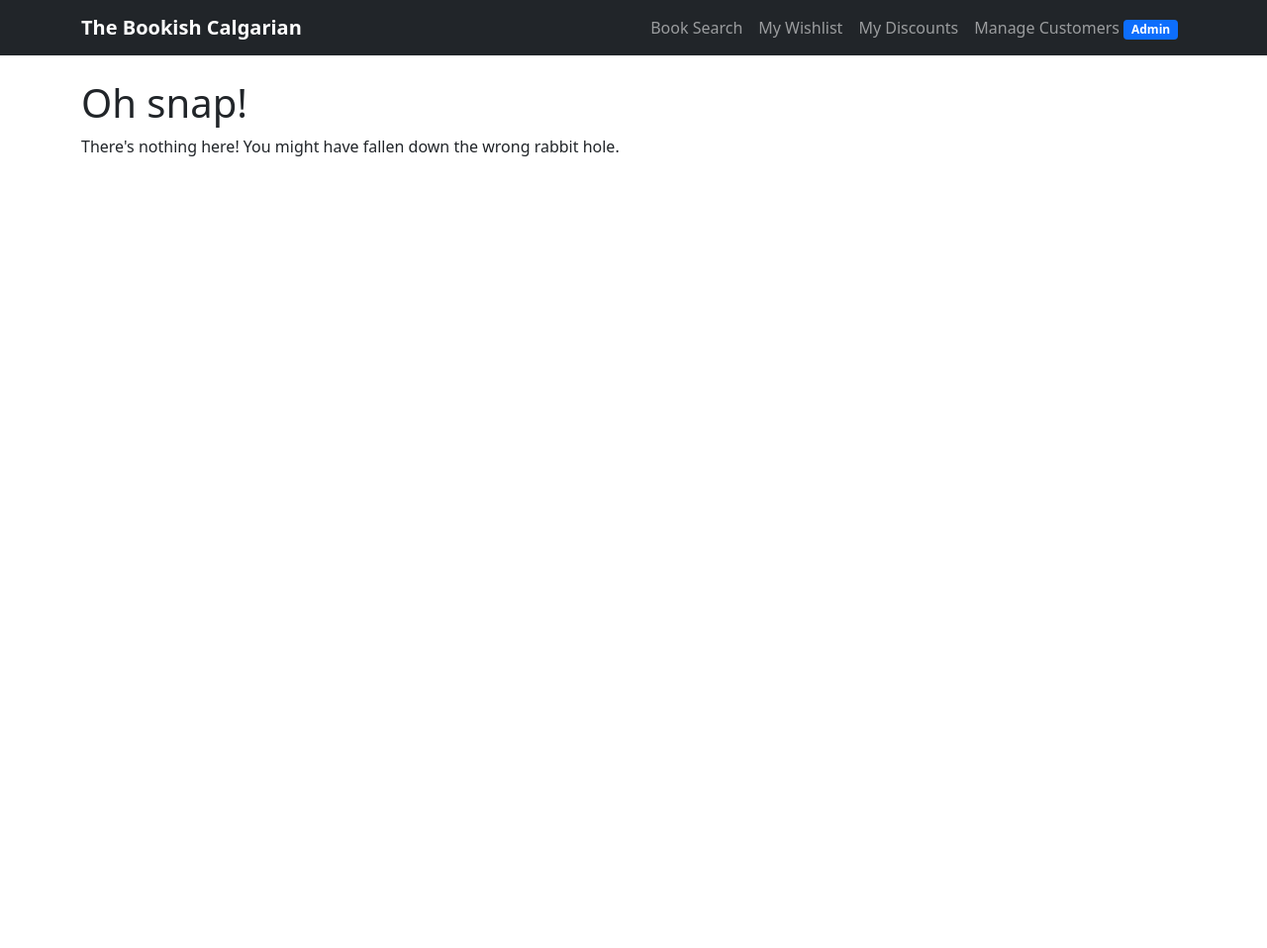
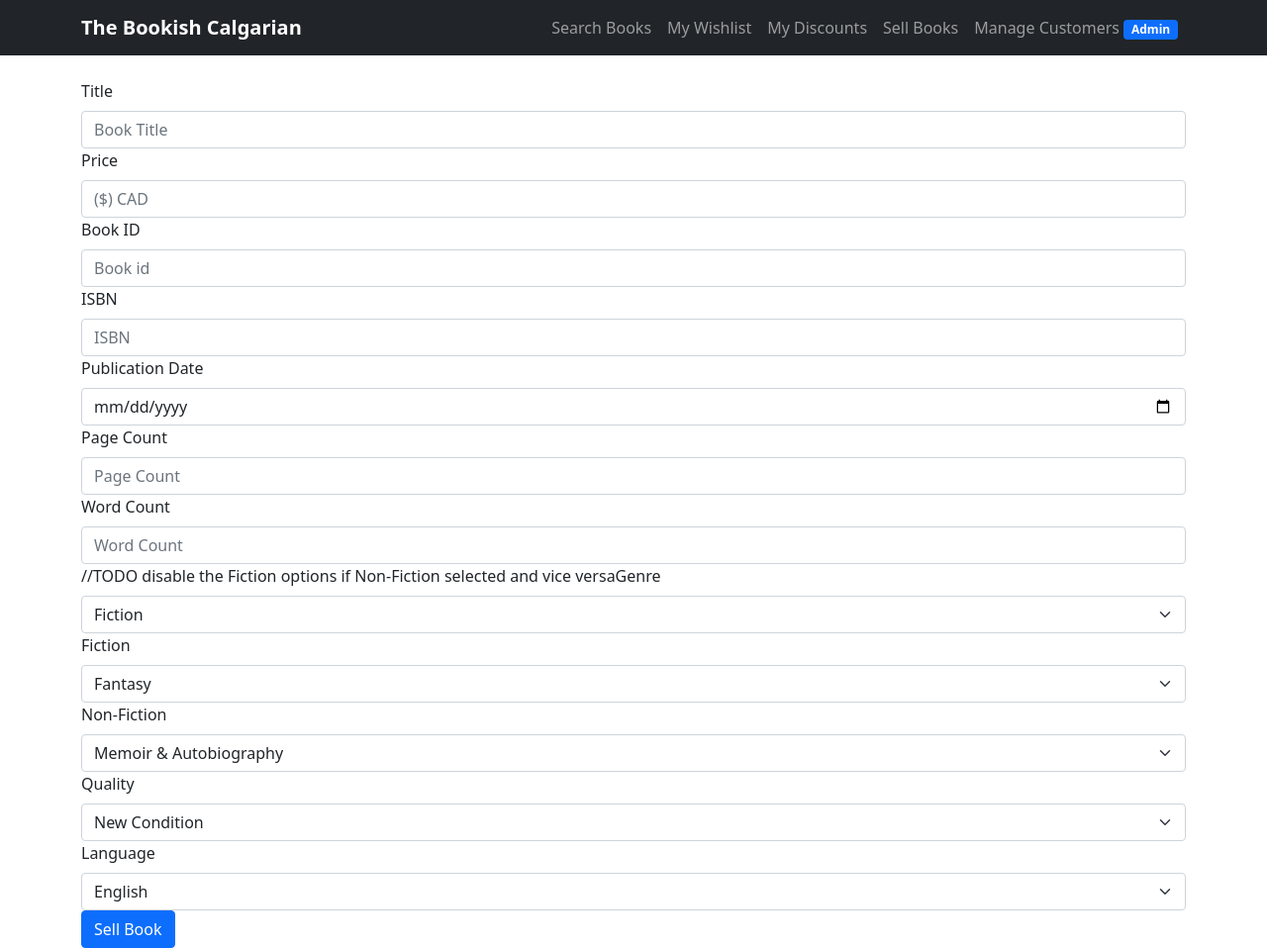
Before and after one commit to josuaaah/The-Bookish-Calgarian, a Gatsby site: page /sell in a window 1280 px wide. Before the commit this address had no page. Shown: the whole page at 99% size. Before the commit the page ends 800 px from the top, so only its background shows below. Built offline with nearby package versions, Linux system fonts and the light colour scheme; Gatsby itself is replaced by a stand-in of ours.

Commit message:
Update on dummy website
Not completed. Just want to backup work completed so far.

```diff
--- a/src/components/navigation.js
+++ b/src/components/navigation.js
@@ -11,9 +11,10 @@ const Navigation = () => {
       <Container>
       <Navbar.Brand href="/" className="pe-3"><b>The Bookish Calgarian</b></Navbar.Brand>
       <Nav className="justify-content-end">
-        <Nav.Link href="/books">Book Search</Nav.Link>
+        <Nav.Link href="/books">Search Books</Nav.Link>
         <Nav.Link href="/wishlist">My Wishlist</Nav.Link>
         <Nav.Link href="/discounts">My Discounts</Nav.Link>
+        <Nav.Link href="/sell">Sell Books</Nav.Link>
         <Nav.Link href="/customers">Manage Customers <Badge>Admin</Badge></Nav.Link>
       </Nav>
       </Container>
--- /dev/null
+++ b/src/pages/sell.js
@@ -0,0 +1,106 @@
+import 'bootstrap/dist/css/bootstrap.min.css'
+
+import * as React from "react"
+
+import Layout from "../components/layout"
+import Form from "react-bootstrap/Form"
+import Button from "react-bootstrap/Button"
+
+const SellPage = ({ placeholder }) => {
+  return (
+    <Layout pageTitle="Sell Books">
+    <Form>
+        <Form.Label>Title</Form.Label>
+        <Form.Control type="text" placeholder="Book Title"/>
+
+        <Form.Label>Price</Form.Label>
+        <Form.Control type="number" placeholder="($) CAD"/>
+
+        <Form.Label>Book ID</Form.Label>
+        <Form.Control type="text" placeholder="Book id"/>
+
+        <Form.Label>ISBN</Form.Label>
+        <Form.Control type="number" placeholder="ISBN"/>
+
+        <Form.Label>Publication Date</Form.Label>
+        <Form.Control type="date"/>
+
+        <Form.Label>Page Count</Form.Label>
+        <Form.Control type="text" placeholder="Page Count"/>
+
+
+        <Form.Label>Word Count</Form.Label>
+        <Form.Control type="text" placeholder="Word Count"/>
+
+        //TODO disable the Fiction options if Non-Fiction selected and vice versa
+        <Form.Label>Genre</Form.Label>
+        <Form.Select aria-label="Genre">
+            <option value="Fiction">Fiction</option>
+            <option value="Non-Fiction">Non-Fiction</option>
+        </Form.Select>
+
+        <Form.Label>Fiction</Form.Label>
+        <Form.Select aria-label="Fiction">
+            <option value="Fantasy">Fantasy</option>
+            <option value="Science Fiction">Science Fiction</option>
+            <option value="Dystopian">Dystopian</option>
+            <option value="Adventure">Adventure</option>
+            <option value="Romance">Romance</option>
+            <option value="Detetive & Mystery">Detective & Mystery</option>
+            <option value="Horror">Horror</option>
+            <option value="Thriller">Thriller</option>
+            <option vlaue="LGBTQ+">LGBTQ+</option>
+            <option value="Historical Fiction">Historical Fiction</option>
+            <option value="Young Adult (YA)">Young Adult (YA)</option>
+            <option value="Children's Fiction">Children's Fiction</option>
+        </Form.Select>
+
+        <Form.Label>Non-Fiction</Form.Label>
+        <Form.Select aria-label="Non-Fiction">
+            <option value="Memoir & Autobiography">Memoir & Autobiography</option>
+            <option value="Biography">Biography</option>
+            <option value="Cooking">Cooking</option>
+            <option value="Art & Photography">Art & Photography</option>
+            <option value="Self-Help/Personal Development">Self-Help/Personal Development</option>
+            <option value="Motivational/Inspirational">Motivational/Inspirational</option>
+            <option value="Health & Fitness">Health & Fitness</option>
+            <option value="History">History</option>
+            <option value="Crafts, Hobbies & Home">Crafts, Hobbies & Home</option>
+            <option value="Families & Relationships">Families & Relationships</option>
+            <option value="Humor & Entertainment">Humor & Entertainment</option>
+            <option value="Business & Money">Business & Money</option>
+            <option value="Law & Criminology">Law & Criminology</option>
+            <option value="Politics & Social Sciences">Politics & Social Sciences</option>
+            <option value="Religion & Spirituality">Religion & Spirituality</option>
+            <option value="Education & Teaching">Education & Teaching</option>
+            <option value="Travel">Travel</option>
+            <option value="True Crime">True Crime</option>
+        </Form.Select>
+
+        <Form.Label>Quality</Form.Label>
+        <Form.Select>
+            <option value="New Condition">New Condition</option>
+            <option value="Used Condition">Used Condition</option>
+            <option value="Bad Condition">Bad Condition</option>
+        </Form.Select>
+
+        <Form.Label>Language</Form.Label>
+        <Form.Select aria-label="Language">
+            <option value="English">English</option>
+            <option value="Chinese">Chinese</option>
+            <option value="Spanish">Spanish</option>
+            <option value="Hindi">Hindi</option>
+            <option value="Arabic">Arabic</option>
+            <option value="Portugese">Portugese</option>
+            <option value="Bengali">Bengali</option>
+            <option value="Russian">Russian</option>
+        </Form.Select>
+
+        <Button as="input" type="submit" value="Sell Book" />{' '}
+
+    </Form>
+    </Layout>
+  )
+}
+
+export default SellPage
```
Also changed, not shown: src/components/search.js (+37 -3 lines), src/pages/customers.js (+13 -2 lines), src/pages/discounts.js (+45 -3 lines), src/pages/wishlist.js (+17 -1 lines).
